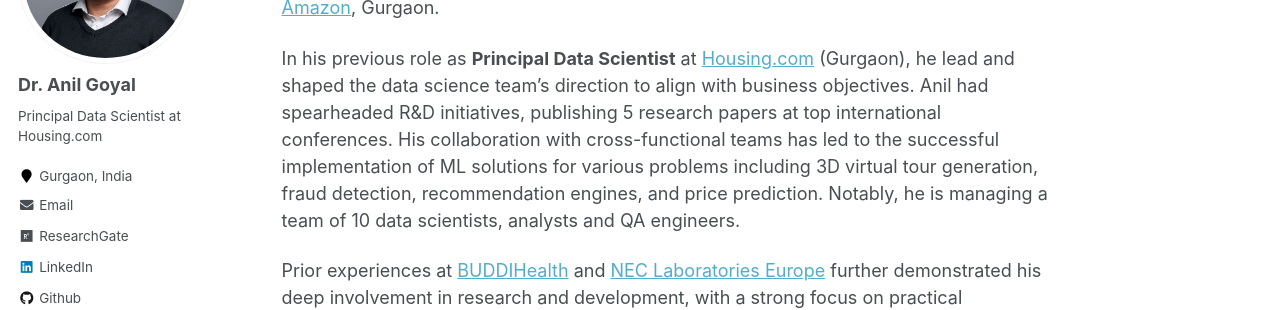
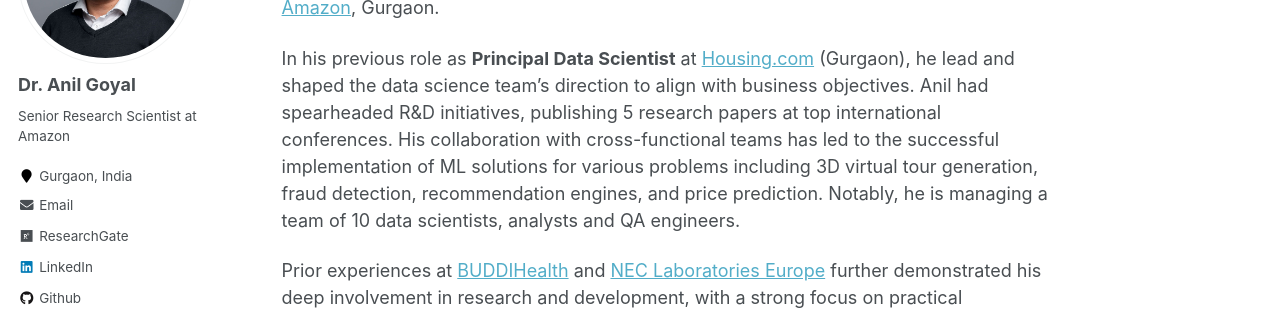
Before and after one commit to goyalanil/goyalanil.github.io, a Jekyll site: the page built from _pages/about.md, in a window 1280 px wide. Shown: the part 220-530 px from the top of the page. Built offline with Jekyll 4.4.1, drawn with Linux system fonts in a browser that asks for light colours.

Commit message:
Update _config.yml

```diff
--- a/_config.yml
+++ b/_config.yml
@@ -10,7 +10,7 @@
 title                    : "Dr. Anil Goyal "
 title_separator          : "-"
 name                     : &name " Dr. Anil Goyal"
-description              : &description "Principal Data Scientist at Housing.com"
+description              : &description "Senior Research Scientist at Amazon"
 url                      : https://goyalanil.github.io # the base hostname & protocol for your site e.g. "https://mmistakes.github.io"
 baseurl                  : "" # the subpath of your site, e.g. "/blog"
 repository               : "goyalanil.github.io"
@@ -82,7 +82,7 @@
 author:
   name             : "Dr. Anil Goyal"
   avatar           : "Anil_Goyal.jpg"
-  bio              : "Principal Data Scientist at Housing.com"
+  bio              : "Senior Research Scientist at Amazon"
   location         : "Gurgaon, India"
   employer         :
   pubmed           :
```
